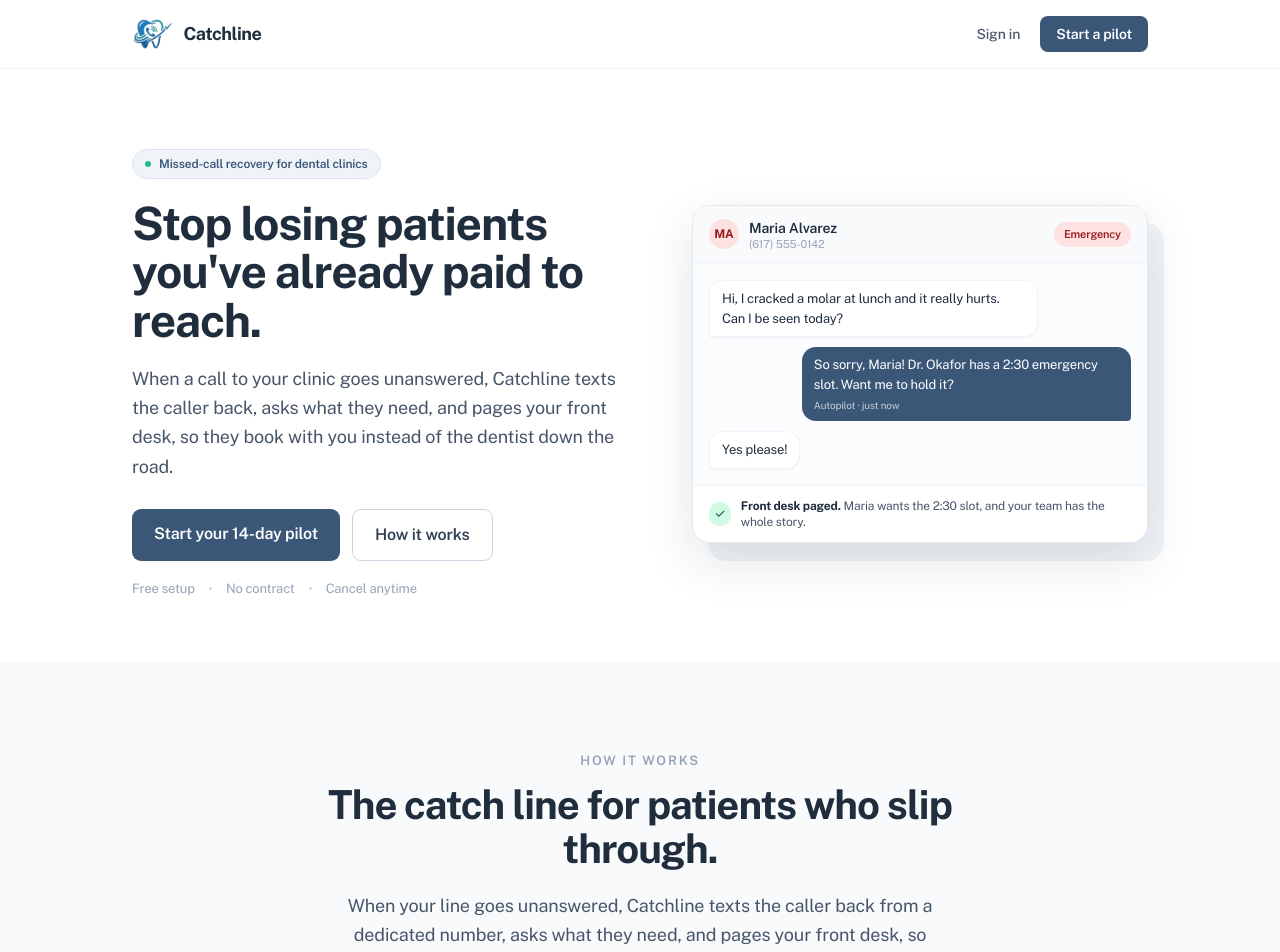
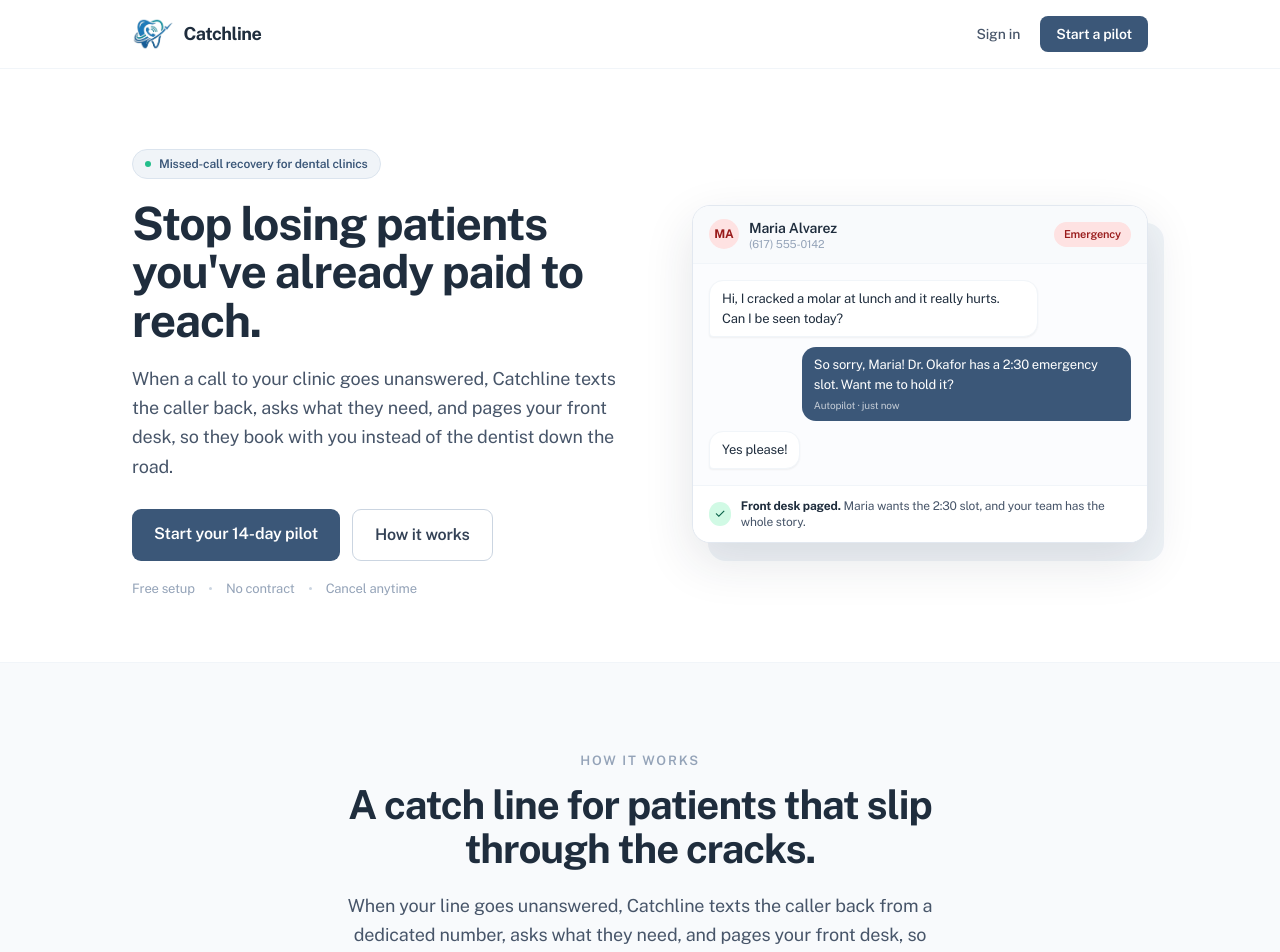
Before and after one commit to AnduWii/Dental-business, a Next.js app: page / in a window 1280 px wide. Shown: the top 952 px of the page. Built offline with nearby package versions, Linux system fonts and the light colour scheme.

Commit message:
Finalize landing slogan
Set the How-it-works headline to "A catch line for patients that slip through
the cracks."

Co-Authored-By: Claude Opus 4.8 <noreply@anthropic.com>
Claude-Session: https://claude.ai/code/session_01MiPpEQUsasZo3RUrXtMdSw

```diff
--- a/src/app/page.tsx
+++ b/src/app/page.tsx
@@ -121,7 +121,7 @@ export default function LandingPage() {
             How it works
           </p>
           <h2 className="mt-3 text-[34px] font-bold leading-[1.1] tracking-tight text-brand-900 sm:text-[40px]">
-            The catch line for patients who slip through.
+            A catch line for patients that slip through the cracks.
           </h2>
           <p className="mx-auto mt-5 max-w-[34em] text-lg leading-relaxed text-slate-600">
             When your line goes unanswered, {BRAND.name} texts the caller back from a dedicated
```
